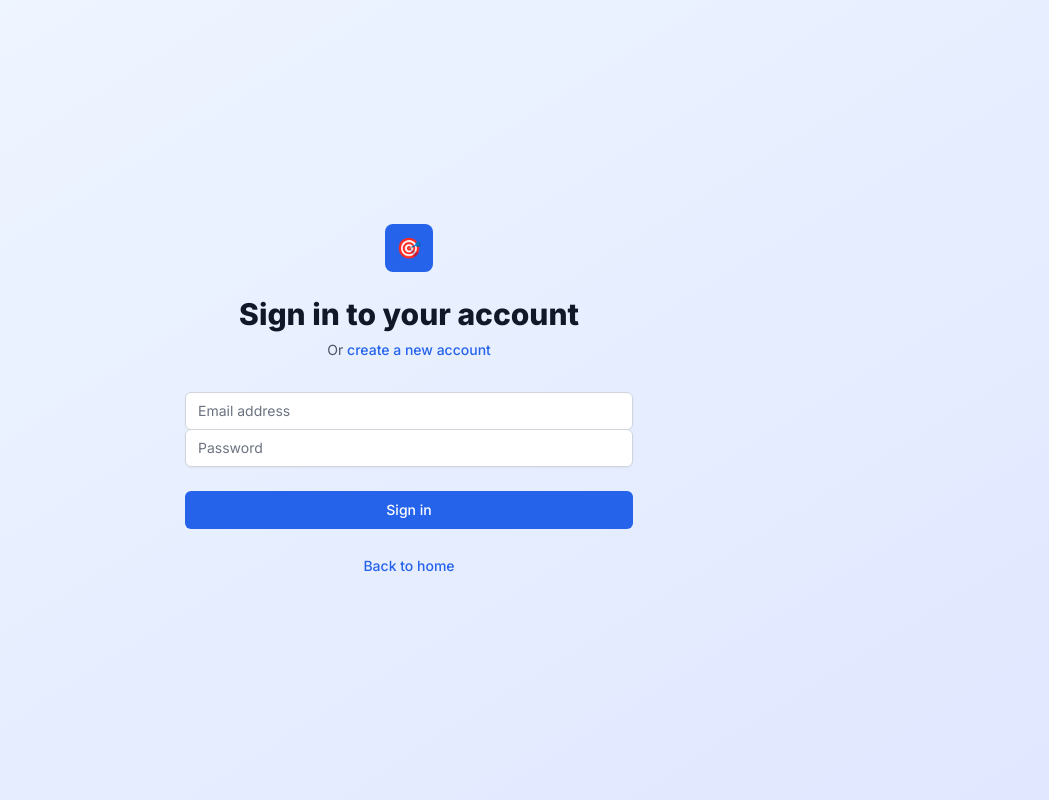
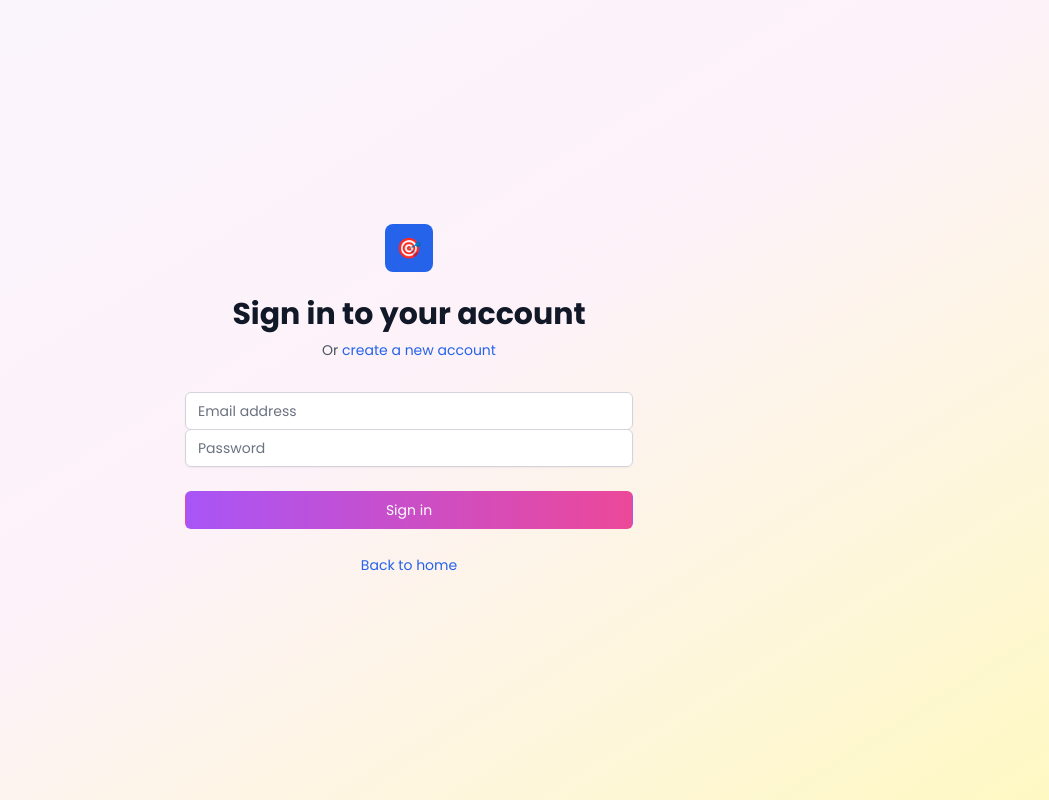
Before and after one commit to swanniegit/ai-helper, a Next.js app: page /login in a window 1280 px wide. Shown: the whole page, without its empty margins (231-1280 px from the left). Built offline with nearby package versions, Linux system fonts and the light colour scheme; no server answers.

Commit message:
Revamp UI with modern gradient theme

```diff
--- a/app/(dashboard)/chat/ChatWindow.tsx
+++ b/app/(dashboard)/chat/ChatWindow.tsx
@@ -59,7 +59,7 @@ const ChatWindow: React.FC<ChatWindowProps> = ({ messages: initialMessages }) =>
             <div
               className={`max-w-xs px-4 py-2 rounded-xl shadow-md transition-all duration-300 ease-in-out transform hover:scale-[1.02] ${
                 msg.sender === 'User'
-                  ? 'bg-blue-600 text-white rounded-br-none'
+                  ? 'bg-purple-600 text-white rounded-br-none'
                   : 'bg-gray-200 text-gray-800 rounded-bl-none'
               }`}
             >
@@ -78,11 +78,11 @@ const ChatWindow: React.FC<ChatWindowProps> = ({ messages: initialMessages }) =>
           value={input}
           onChange={(e) => setInput(e.target.value)}
           placeholder="Type your message..."
-          className="flex-grow border border-gray-300 rounded-full p-3 focus:outline-none focus:ring-2 focus:ring-blue-500 focus:border-transparent transition-all duration-200 shadow-sm hover:shadow-md"
+          className="flex-grow border border-gray-300 rounded-full p-3 focus:outline-none focus:ring-2 focus:ring-purple-500 focus:border-transparent transition-all duration-200 shadow-sm hover:shadow-md"
         />
         <button
           type="submit"
-          className="ml-3 px-6 py-3 bg-gradient-to-r from-blue-500 to-blue-700 text-white rounded-full hover:from-blue-600 hover:to-blue-800 focus:outline-none focus:ring-2 focus:ring-blue-500 focus:ring-offset-2 transition-all duration-200 shadow-md hover:shadow-lg transform hover:scale-105 active:scale-95"
+          className="ml-3 px-6 py-3 bg-gradient-to-r from-purple-500 to-pink-500 text-white rounded-full hover:from-purple-600 hover:to-pink-600 focus:outline-none focus:ring-2 focus:ring-purple-500 focus:ring-offset-2 transition-all duration-200 shadow-md hover:shadow-lg transform hover:scale-105 active:scale-95"
         >
           Send
         </button>
--- a/app/globals.css
+++ b/app/globals.css
@@ -62,6 +62,11 @@
   @apply bg-blue-100 text-blue-700 hover:bg-blue-200 focus:ring-blue-500;
 }
 
+/* Gradient button for the new theme */
+.btn-gradient {
+  @apply bg-gradient-to-r from-purple-500 to-pink-500 text-white hover:from-purple-600 hover:to-pink-600 focus:ring-purple-500;
+}
+
 /* Dark mode support */
 @media (prefers-color-scheme: dark) {
   .dark\:bg-gray-800 {
--- a/app/layout.tsx
+++ b/app/layout.tsx
@@ -1,9 +1,9 @@
 import type { Metadata } from 'next';
-import { Inter } from 'next/font/google';
+import { Inter, Poppins } from 'next/font/google';
 import './globals.css';
 import { AuthProvider } from '../lib/auth/AuthContext';
 
-const inter = Inter({ subsets: ['latin'] });
+const poppins = Poppins({ subsets: ['latin'], weight: ['400', '600', '700'] });
 
 export const metadata: Metadata = {
   title: 'AI Growth Platform Demo',
@@ -13,7 +13,7 @@ export const metadata: Metadata = {
 export default function RootLayout({ children }: { children: React.ReactNode }) {
   return (
     <html lang="en">
-      <body className={`${inter.className} bg-gray-50 min-h-screen`}>
+      <body className={`${poppins.className} bg-gradient-to-br from-purple-50 via-pink-50 to-yellow-50 min-h-screen`}>
         <AuthProvider>
           {children}
         </AuthProvider>
--- a/app/login/page.tsx
+++ b/app/login/page.tsx
@@ -101,7 +101,7 @@ export default function LoginPage() {
   };
 
   return (
-    <div className="min-h-screen bg-gradient-to-br from-blue-50 to-indigo-100 flex items-center justify-center py-12 px-4 sm:px-6 lg:px-8">
+    <div className="min-h-screen bg-gradient-to-br from-purple-50 via-pink-50 to-yellow-100 flex items-center justify-center py-12 px-4 sm:px-6 lg:px-8">
       <div className="max-w-md w-full space-y-8">
         <div>
           <div className="mx-auto h-12 w-12 bg-blue-600 rounded-lg flex items-center justify-center">
@@ -149,7 +149,7 @@ export default function LoginPage() {
                       name="firstName"
                       type="text"
                       required={!isLogin}
-                      className="appearance-none rounded-md relative block w-full px-3 py-2 border border-gray-300 placeholder-gray-500 text-gray-900 focus:outline-none focus:ring-blue-500 focus:border-blue-500 focus:z-10 sm:text-sm"
+                      className="appearance-none rounded-md relative block w-full px-3 py-2 border border-gray-300 placeholder-gray-500 text-gray-900 focus:outline-none focus:ring-purple-500 focus:border-purple-500 focus:z-10 sm:text-sm"
                       placeholder="First Name"
                       value={firstName}
                       onChange={(e) => setFirstName(e.target.value)}
@@ -164,7 +164,7 @@ export default function LoginPage() {
                       name="lastName"
                       type="text"
                       required={!isLogin}
-                      className="appearance-none rounded-md relative block w-full px-3 py-2 border border-gray-300 placeholder-gray-500 text-gray-900 focus:outline-none focus:ring-blue-500 focus:border-blue-500 focus:z-10 sm:text-sm"
+                      className="appearance-none rounded-md relative block w-full px-3 py-2 border border-gray-300 placeholder-gray-500 text-gray-900 focus:outline-none focus:ring-purple-500 focus:border-purple-500 focus:z-10 sm:text-sm"
                       placeholder="Last Name"
                       value={lastName}
                       onChange={(e) => setLastName(e.target.value)}
@@ -183,7 +183,7 @@ export default function LoginPage() {
                 type="email"
                 autoComplete="email"
                 required
-                className="appearance-none rounded-md relative block w-full px-3 py-2 border border-gray-300 placeholder-gray-500 text-gray-900 focus:outline-none focus:ring-blue-500 focus:border-blue-500 focus:z-10 sm:text-sm"
+                className="appearance-none rounded-md relative block w-full px-3 py-2 border border-gray-300 placeholder-gray-500 text-gray-900 focus:outline-none focus:ring-purple-500 focus:border-purple-500 focus:z-10 sm:text-sm"
                 placeholder="Email address"
                 value={email}
                 onChange={(e) => setEmail(e.target.value)}
@@ -199,7 +199,7 @@ export default function LoginPage() {
                 type="password"
                 autoComplete={isLogin ? 'current-password' : 'new-password'}
                 required
-                className="appearance-none rounded-md relative block w-full px-3 py-2 border border-gray-300 placeholder-gray-500 text-gray-900 focus:outline-none focus:ring-blue-500 focus:border-blue-500 focus:z-10 sm:text-sm"
+                className="appearance-none rounded-md relative block w-full px-3 py-2 border border-gray-300 placeholder-gray-500 text-gray-900 focus:outline-none focus:ring-purple-500 focus:border-purple-500 focus:z-10 sm:text-sm"
                 placeholder="Password"
                 value={password}
                 onChange={(e) => setPassword(e.target.value)}
@@ -216,7 +216,7 @@ export default function LoginPage() {
                   type="password"
                   autoComplete="new-password"
                   required={!isLogin}
-                  className="appearance-none rounded-md relative block w-full px-3 py-2 border border-gray-300 placeholder-gray-500 text-gray-900 focus:outline-none focus:ring-blue-500 focus:border-blue-500 focus:z-10 sm:text-sm"
+                  className="appearance-none rounded-md relative block w-full px-3 py-2 border border-gray-300 placeholder-gray-500 text-gray-900 focus:outline-none focus:ring-purple-500 focus:border-purple-500 focus:z-10 sm:text-sm"
                   placeholder="Confirm Password"
                   value={confirmPassword}
                   onChange={(e) => setConfirmPassword(e.target.value)}
@@ -241,7 +241,7 @@ export default function LoginPage() {
             <button
               type="submit"
               disabled={loading}
-              className="group relative w-full flex justify-center py-2 px-4 border border-transparent text-sm font-medium rounded-md text-white bg-blue-600 hover:bg-blue-700 focus:outline-none focus:ring-2 focus:ring-offset-2 focus:ring-blue-500 disabled:opacity-50 disabled:cursor-not-allowed"
+              className="group relative w-full flex justify-center py-2 px-4 border border-transparent text-sm font-medium rounded-md text-white bg-gradient-to-r from-purple-500 to-pink-500 hover:from-purple-600 hover:to-pink-600 focus:outline-none focus:ring-2 focus:ring-offset-2 focus:ring-purple-500 disabled:opacity-50 disabled:cursor-not-allowed"
             >
               {loading ? (
                 <div className="animate-spin rounded-full h-4 w-4 border-b-2 border-white"></div>
--- a/components/AIMentorChat.tsx
+++ b/components/AIMentorChat.tsx
@@ -135,12 +135,12 @@ export default function AIMentorChat() {
 
 
   return (
-    <div className="flex flex-col h-full bg-gradient-to-br from-blue-50 to-indigo-100">
+    <div className="flex flex-col h-full bg-gradient-to-br from-purple-50 via-pink-50 to-yellow-100">
       {/* Header */}
       <div className="bg-white border-b border-gray-200 p-4">
         <div className="flex items-center justify-between">
           <div className="flex items-center space-x-3">
-            <div className="w-10 h-10 bg-gradient-to-r from-blue-500 to-purple-600 rounded-full flex items-center justify-center">
+            <div className="w-10 h-10 bg-gradient-to-r from-purple-500 to-pink-500 rounded-full flex items-center justify-center">
               <Bot className="w-6 h-6 text-white" />
             </div>
             <div>
--- a/components/CareerFrameworkDisplay.tsx
+++ b/components/CareerFrameworkDisplay.tsx
@@ -21,7 +21,7 @@ export const CareerFrameworkDisplay: React.FC<CareerFrameworkDisplayProps> = ({
   }
 
   return (
-    <div className="bg-gradient-to-r from-blue-50 to-indigo-50 p-6 rounded-lg border border-blue-200">
+    <div className="bg-gradient-to-r from-purple-50 via-pink-50 to-yellow-100 p-6 rounded-lg border border-purple-200">
       <div className="mb-6">
         <h3 className="text-xl font-semibold text-gray-900 mb-2">
           {careerPath} Developer Career Framework
--- a/components/ChatWindow.tsx
+++ b/components/ChatWindow.tsx
@@ -59,7 +59,7 @@ const ChatWindow: React.FC<ChatWindowProps> = ({ messages: initialMessages }) =>
             <div
               className={`max-w-xs px-4 py-2 rounded-xl shadow-md transition-all duration-300 ease-in-out transform hover:scale-[1.02] ${
                 msg.sender === 'User'
-                  ? 'bg-blue-600 text-white rounded-br-none'
+                  ? 'bg-purple-600 text-white rounded-br-none'
                   : 'bg-gray-200 text-gray-800 rounded-bl-none'
               }`}
             >
@@ -78,11 +78,11 @@ const ChatWindow: React.FC<ChatWindowProps> = ({ messages: initialMessages }) =>
           value={input}
           onChange={(e) => setInput(e.target.value)}
           placeholder="Type your message..."
-          className="flex-grow border border-gray-300 rounded-full p-3 focus:outline-none focus:ring-2 focus:ring-blue-500 focus:border-transparent transition-all duration-200 shadow-sm hover:shadow-md"
+          className="flex-grow border border-gray-300 rounded-full p-3 focus:outline-none focus:ring-2 focus:ring-purple-500 focus:border-transparent transition-all duration-200 shadow-sm hover:shadow-md"
         />
         <button
           type="submit"
-          className="ml-3 px-6 py-3 bg-gradient-to-r from-blue-500 to-blue-700 text-white rounded-full hover:from-blue-600 hover:to-blue-800 focus:outline-none focus:ring-2 focus:ring-blue-500 focus:ring-offset-2 transition-all duration-200 shadow-md hover:shadow-lg transform hover:scale-105 active:scale-95"
+          className="ml-3 px-6 py-3 bg-gradient-to-r from-purple-500 to-pink-500 text-white rounded-full hover:from-purple-600 hover:to-pink-600 focus:outline-none focus:ring-2 focus:ring-purple-500 focus:ring-offset-2 transition-all duration-200 shadow-md hover:shadow-lg transform hover:scale-105 active:scale-95"
         >
           Send
         </button>
--- a/components/GoalCard.tsx
+++ b/components/GoalCard.tsx
@@ -44,7 +44,7 @@ const GoalCard: React.FC<GoalCardProps> = ({ goal }) => {
         Progress {goal.progress_pct}%{goal.status !== 'Completed' && <> • Expected {goal.expected_progress}%</>}
       </p>
 
-      <button className="btn btn-sm btn-primary-light mt-2">View Details (Mock)</button>
+      <button className="btn btn-sm btn-gradient mt-2">View Details (Mock)</button>
     </div>
   );
 };
--- a/components/LearningPathWizard.tsx
+++ b/components/LearningPathWizard.tsx
@@ -81,7 +81,7 @@ export const LearningPathWizard: React.FC = () => {
   }
 
   return (
-    <div className="min-h-screen bg-gradient-to-br from-blue-50 to-indigo-100 py-8">
+    <div className="min-h-screen bg-gradient-to-br from-purple-50 via-pink-50 to-yellow-100 py-8">
       <div className="max-w-4xl mx-auto px-4">
         {/* Header */}
         <div className="text-center mb-8">
```
Also changed, not shown: components/Navigation.tsx (+7 -7 lines).
